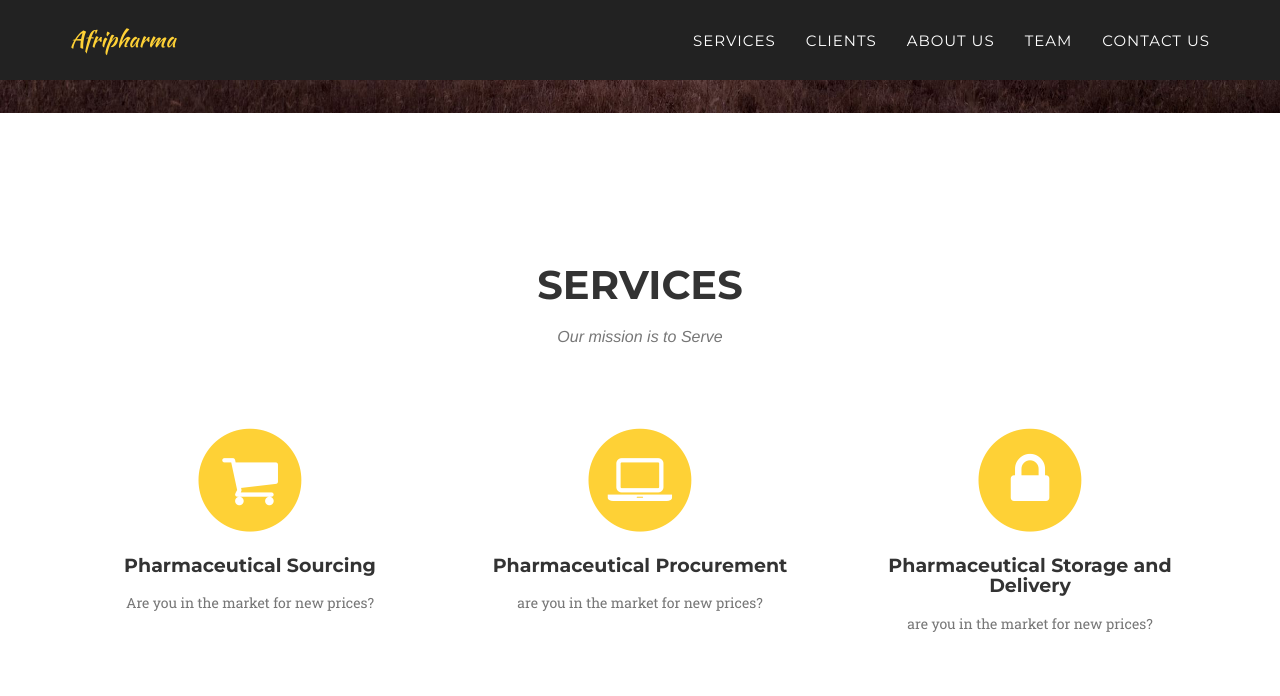
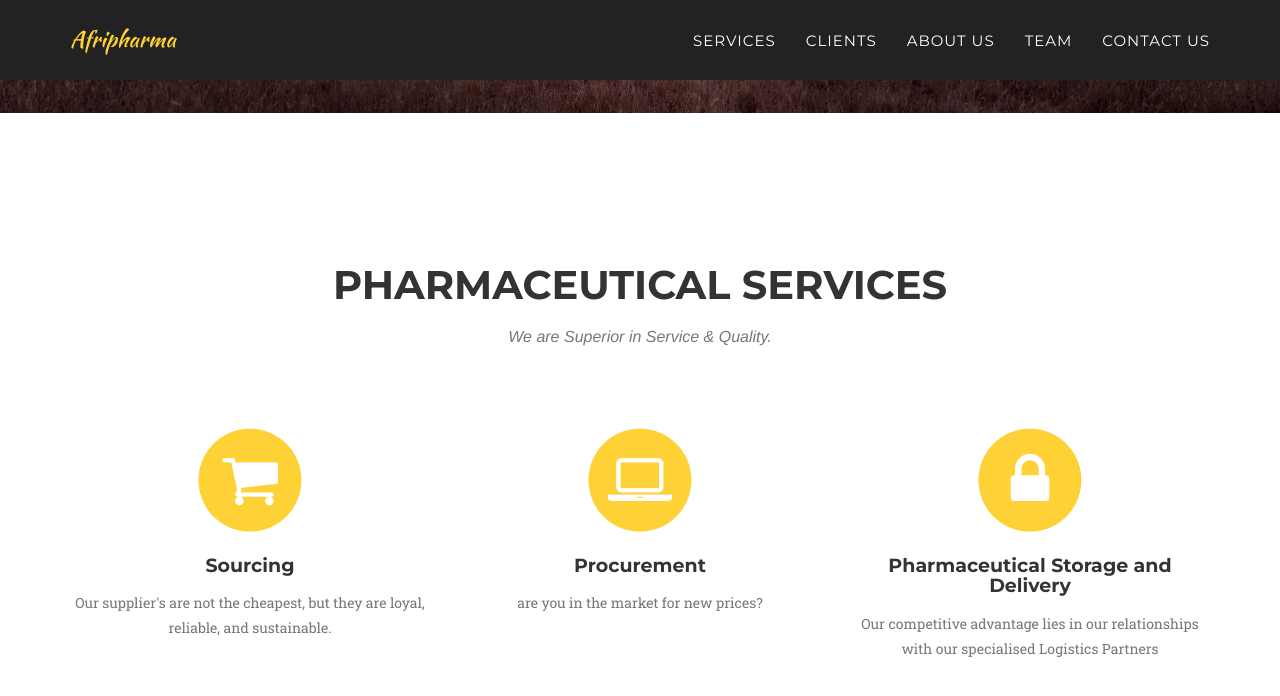
Before and after one commit to nischalsource/nischalsource.github.io, a Jekyll site: the page built from index.html, in a window 1280 px wide and 900 px high, scrolled down 577 px. Shown: the top 696 px of the window. Built offline with Jekyll 4.4.1, drawn with Linux system fonts in a browser that asks for light colours; some web fonts are replaced.

Commit message:
updates the Services section

```diff
--- a/_includes/services.html
+++ b/_includes/services.html
@@ -3,8 +3,8 @@
         <div class="container">
             <div class="row">
                 <div class="col-lg-12 text-center">
-                    <h2 class="section-heading">Services</h2>
-                    <h3 class="section-subheading text-muted">Our mission is to Serve</h3>
+                    <h2 class="section-heading">Pharmaceutical Services</h2>
+                    <h3 class="section-subheading text-muted">We are Superior in Service & Quality.</h3>
                 </div>
             </div>
             <div class="row text-center">
@@ -13,15 +13,15 @@
                         <i class="fa fa-circle fa-stack-2x text-primary"></i>
                         <i class="fa fa-shopping-cart fa-stack-1x fa-inverse"></i>
                     </span>
-                    <h4 class="service-heading">Pharmaceutical Sourcing</h4>
-                    <p class="text-muted">Are you in the market for new prices?</p>
+                    <h4 class="service-heading"> Sourcing</h4>
+                    <p class="text-muted">Our supplier's are not the cheapest, but they are loyal, reliable, and sustainable.</p>
                 </div>
                 <div class="col-md-4">
                     <span class="fa-stack fa-4x">
                         <i class="fa fa-circle fa-stack-2x text-primary"></i>
                         <i class="fa fa-laptop fa-stack-1x fa-inverse"></i>
                     </span>
-                    <h4 class="service-heading">Pharmaceutical Procurement</h4>
+                    <h4 class="service-heading">Procurement</h4>
                     <p class="text-muted">are you in the market for new prices?</p>
                 </div>
                 <div class="col-md-4">
@@ -30,7 +30,7 @@
                         <i class="fa fa-lock fa-stack-1x fa-inverse"></i>
                     </span>
                     <h4 class="service-heading">Pharmaceutical Storage and Delivery</h4>
-                    <p class="text-muted">are you in the market for new prices?</p>
+                    <p class="text-muted">Our competitive advantage lies in our relationships with our specialised Logistics Partners</p>
                 </div>
             </div>
         </div>
```
